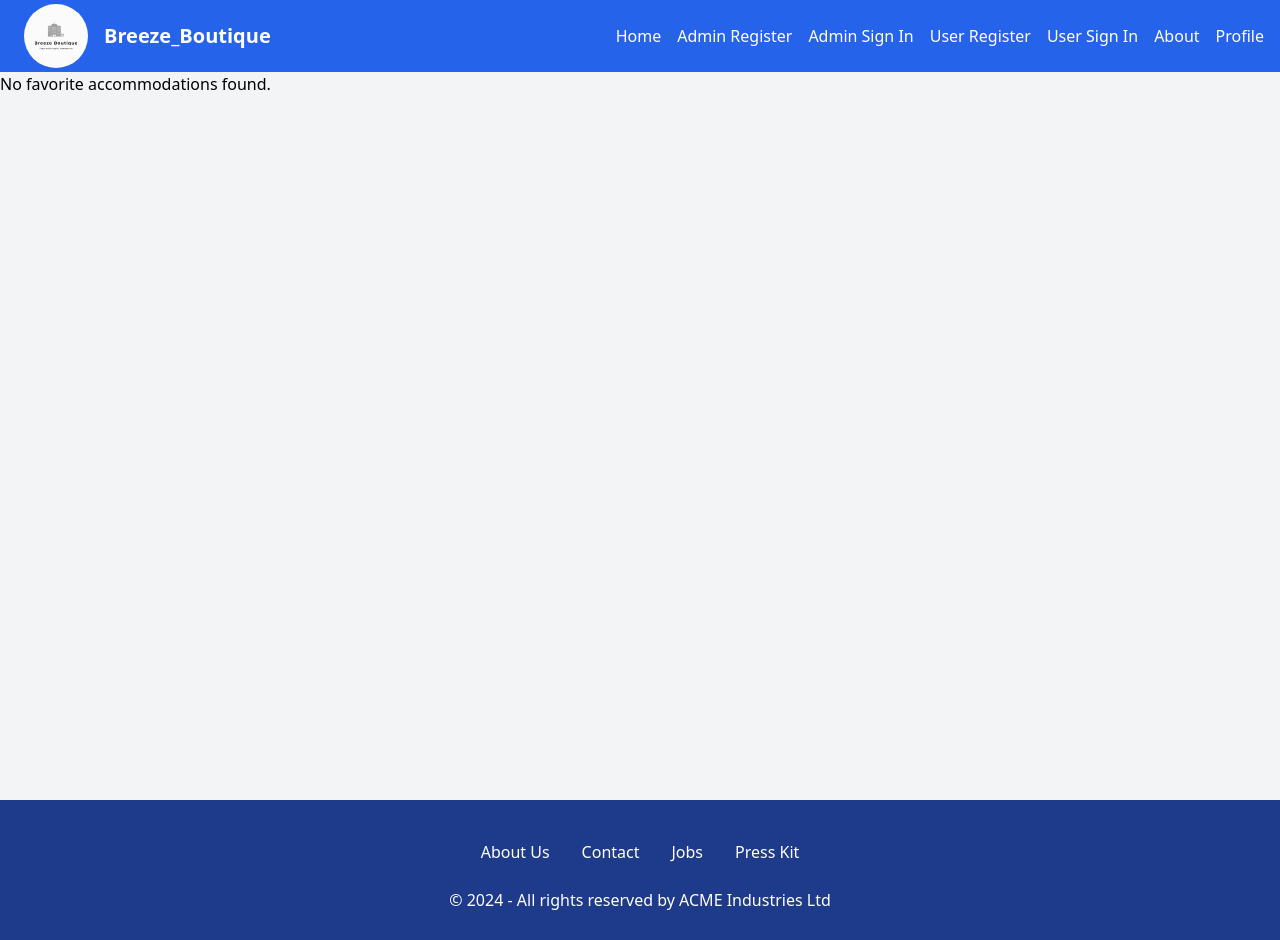
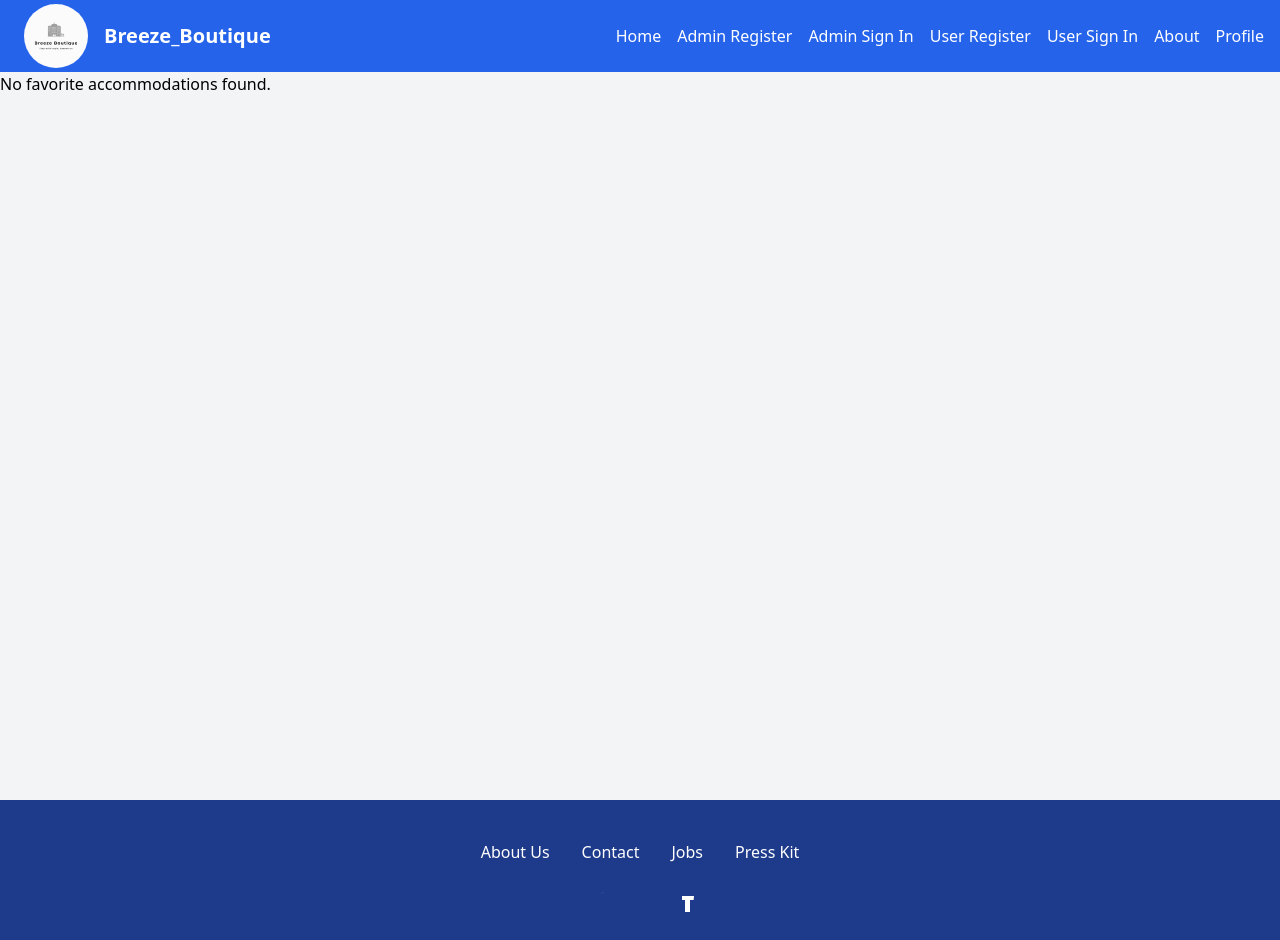
Before and after one commit to Asanda001019/BreezeBoutique, a React (Vite) app: page /favourites in a window 1280 px wide. Shown: the top 940 px of the page. Built offline with nearby package versions, Linux system fonts and the light colour scheme.

Commit message:
chore: feature slice paths

```diff
--- a/src/components/Footer.jsx
+++ b/src/components/Footer.jsx
@@ -31,7 +31,7 @@ function Footer() {
         </nav>
 
         {/* Social Media Icons */}
-        {/* <div className="mb-6 flex justify-center space-x-6">
+        <div className="mb-6 flex justify-center space-x-6">
           <a href="#" aria-label="Twitter">
             <svg
               xmlns="http://www.w3.org/2000/svg"
@@ -65,7 +65,7 @@ function Footer() {
               <path d="M9 8h-3v4h3v12h5v-12h3.642l.358-4h-4..."></path>
             </svg>
           </a>
-        </div> */}
+        </div>
 
         {/* Copyright Text */}
         <p>© {new Date().getFullYear()} - All rights reserved by ACME Industries Ltd</p>
```
